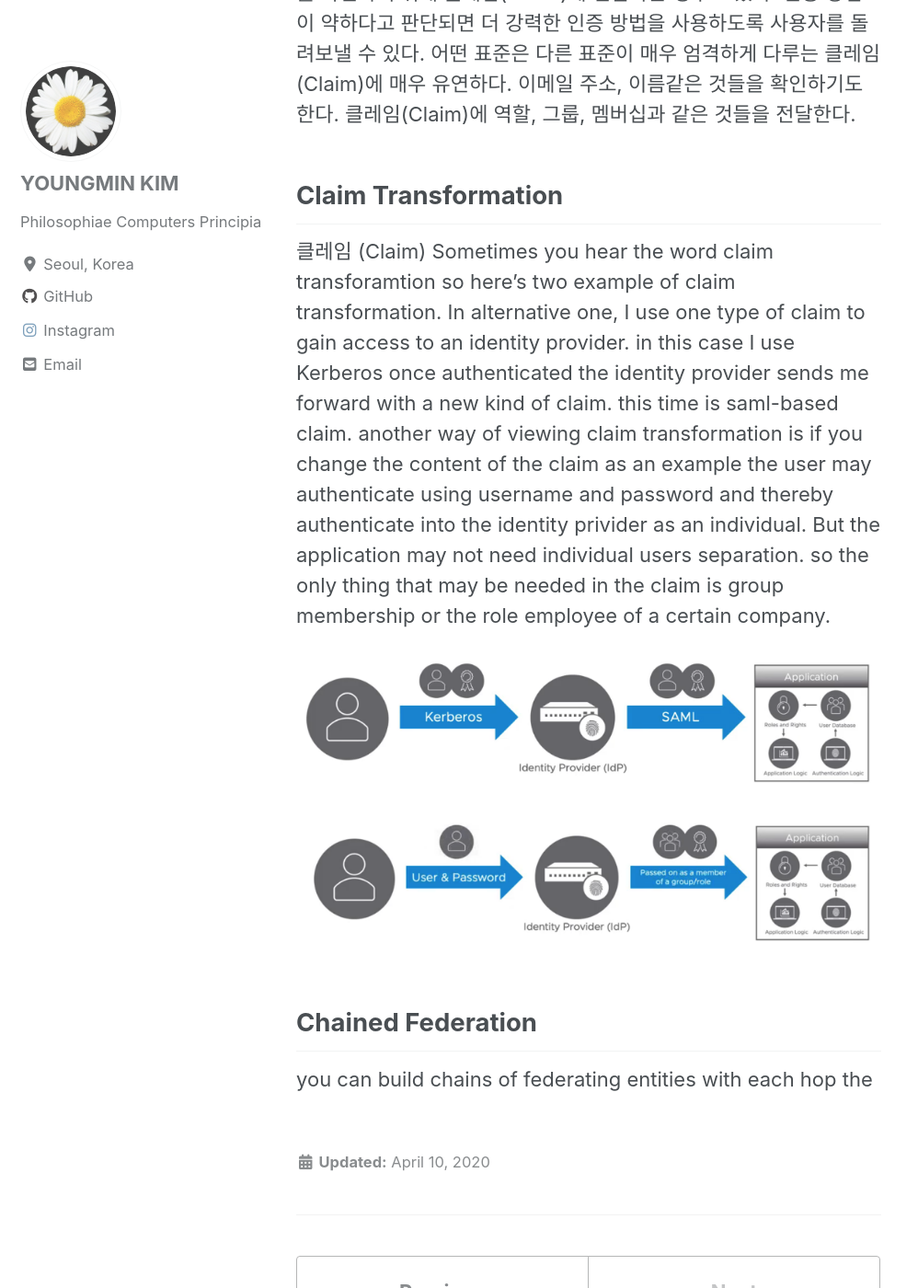
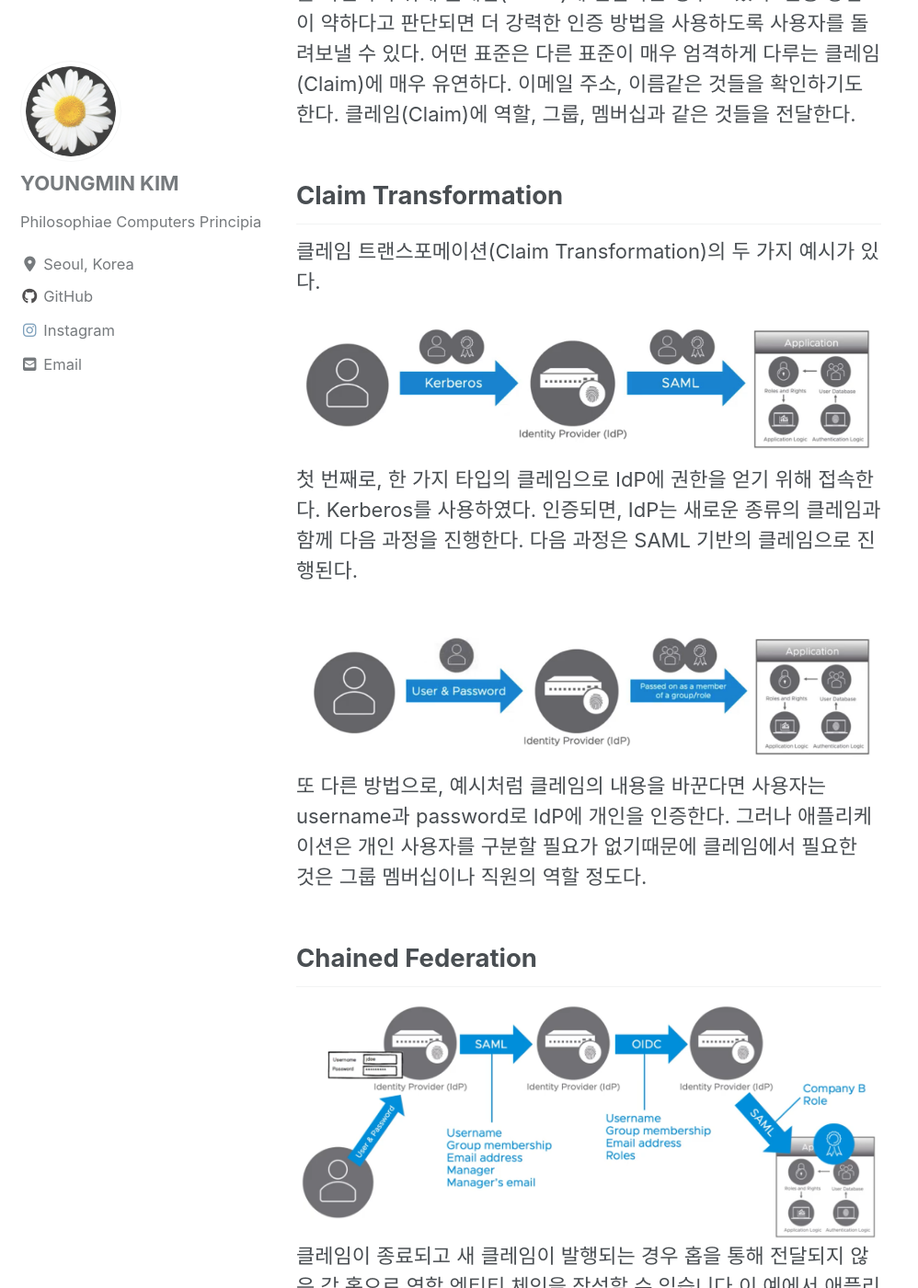
Before and after one commit to wrkholic84/wrkholic84.github.io, a Jekyll site: the page built from _posts/2020-04-10-EnterpriseIAM.md, in a window 1280 px wide and 1400 px high, scrolled down 9925 px. Shown: the whole window at 92% size, without its empty margins (0-998 px from the left). Built offline with Jekyll 4.4.1, drawn with Linux system fonts in a browser that asks for light colours; cached includes are drawn as plain includes; nearby versions of some CDN libraries; some of the changed text lies outside the part shown.

Commit message:
Enterprise IAM

```diff
--- a/_posts/2020-04-10-EnterpriseIAM.md
+++ b/_posts/2020-04-10-EnterpriseIAM.md
@@ -81,10 +81,18 @@ IAM은 모니터링하고 감시하는 기능이 필요하다. 역할 분리,
 클레임(Claim)과 관련하여 다양한 표준이 있는데, 이것은 클레임(Claim)에 다양한 내용이 포함될 수 있음을 의미한다. 하지만 최소한 고유한 사용자 식별자가 포함되어 있어야 한다. 클레임(Claim)은 서명(Sign)되는 경우도 있다. 이 경우 엔티티는 클레임(Claim)이 조작되지 않았는지 검증할 수 있다. 요즘엔 추가 보호를 위해 전체 클레임(Claim)을 암호화 하는 것이 일반화되어 있다. 어떤 클레임(Claim)에는 사용자가 인증 관리를 하는지 여부에 대한 정보가 들어있다. 이상하게 들릴 수 있는데, 사용자가 특정 인증 방법을 수행할 수 있는지 여부를 확인하기 위해 클레임(Claim)에 전달하는 경우도 있다. 인증 방법이 약하다고 판단되면 더 강력한 인증 방법을 사용하도록 사용자를 돌려보낼 수 있다. 어떤 표준은 다른 표준이 매우 엄격하게 다루는 클레임(Claim)에 매우 유연하다. 이메일 주소, 이름같은 것들을 확인하기도 한다. 클레임(Claim)에 역할, 그룹, 멤버십과 같은 것들을 전달한다.
 
 ## Claim Transformation
-클레임 (Claim)
-Sometimes you hear the word claim transforamtion so here's two example of claim transformation. In alternative one, I use one type of claim to gain access to an identity provider. in this case I use Kerberos once authenticated the identity provider sends me forward with a new kind of claim. this time is saml-based claim. another way of viewing claim transformation is if you change the content of the claim as an example the user may authenticate using username and password and thereby authenticate into the identity privider as an individual. But the application may not need individual users separation. so the only thing that may be needed in the claim is group membership or the role employee of a certain company.
+클레임 트랜스포메이션(Claim Transformation)의 두 가지 예시가 있다.
 ![09](/assets/images/posts/20200410EnterpriseIAM/09.png)
+첫 번째로, 한 가지 타입의 클레임으로 IdP에 권한을 얻기 위해 접속한다. Kerberos를 사용하였다. 인증되면, IdP는 새로운 종류의 클레임과 함께 다음 과정을 진행한다. 다음 과정은 SAML 기반의 클레임으로 진행된다.
+
 ![10](/assets/images/posts/20200410EnterpriseIAM/10.png)
+또 다른 방법으로, 예시처럼 클레임의 내용을 바꾼다면 사용자는 username과 password로 IdP에 개인을 인증한다. 그러나 애플리케이션은 개인 사용자를 구분할 필요가 없기때문에 클레임에서 필요한 것은 그룹 멤버십이나 직원의 역할 정도다.
 
 ## Chained Federation
-you can build chains of federating entities with each hop the
+![11](/assets/images/posts/20200410EnterpriseIAM/11.png)
+클레임이 종료되고 새 클레임이 발행되는 경우 홉을 통해 전달되지 않은 각 홉으로 연합 엔티티 체인을 작성할 수 있습니다.이 예에서 애플리케이션은 체인의 마지막 ID 제공자 만 신뢰하며 마지막으로 멀티 팩터를 명확히하기 위해 인증 또는 MFA.
+통합 엔티티 체인을 구축 할 수 있다. 각 단계에서 클레임이 종료되고 새로운 클레임이 발행되고 클레임은 각 단계를 통과하지 않는다. 애플리케이션은 체인의 마지막 IdP만 신뢰한다.
+
+## Multi-Factor Authentication (MFA)
+![12](/assets/images/posts/20200410EnterpriseIAM/12.png)
+MFA는 최소한 두 가지 다른 요소를 필요로 해야한다는 것을 의미한다. 일반적으로 비밀번호, 핀, 인증서 또는 지문같은 것이다. username과 password를 사용했더라도 여전히 한 가지 요소만 사용한 것이다. 이것은 사용자를 귀찮게 했을뿐 신뢰성을 높이지는 못한 것이다.
```
Also changed, not shown: assets/images/posts/20200410EnterpriseIAM/11.png (added), assets/images/posts/20200410EnterpriseIAM/12.png (added).
